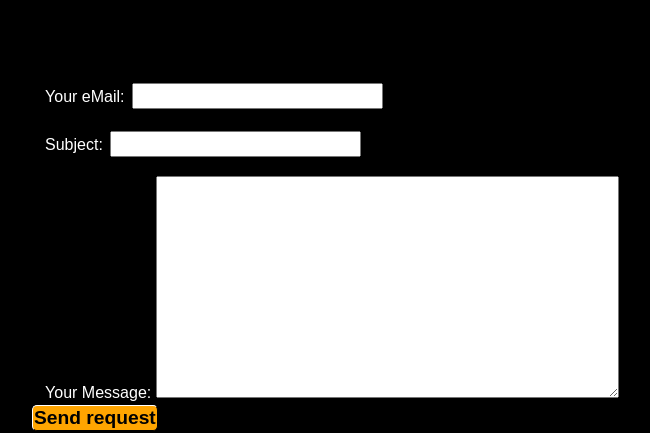
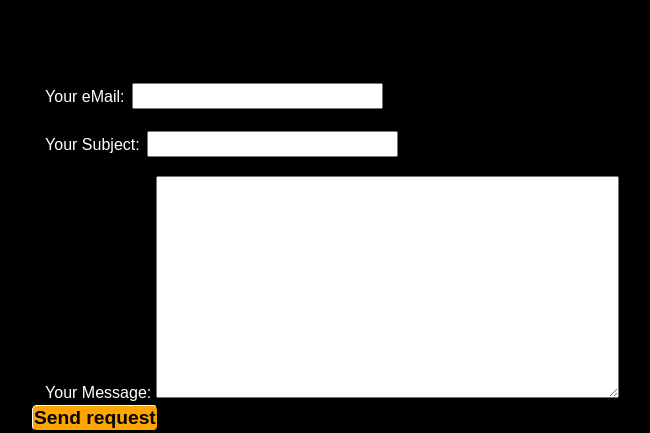
Before and after one commit to frlan/yaturl-django, a Django app: page /contact/ in a window 1280 px wide. Shown: the part 84-517 px from the top of the page, without its empty margins (99-749 px from the left). Run offline with Django 3.2, Linux system fonts and the light colour scheme; parts of the project's set-up code (start-up, migrations or seed data) failed here and were passed over.

Commit message:
Start to add i18n

```diff
--- a/yaturl-ng/yaturl/forms.py
+++ b/yaturl-ng/yaturl/forms.py
@@ -5,13 +5,15 @@ from django.contrib.sites.models import get_current_site
 from urlparse import urlsplit
 from yaturl.models import Link
 
+# i18n
+from django.utils.translation import ugettext_lazy as _
 
 ########################################################################
 class ContactForm(forms.Form):
 
-    sender = forms.EmailField(label=u'Your eMail')
-    subject = forms.CharField(min_length=1, max_length=100)
-    message = forms.CharField(widget=forms.Textarea, label=u'Your Message')
+    sender = forms.EmailField(label=_(u'Your eMail'))
+    subject = forms.CharField(label=_(u'Your Subject'), min_length=1, max_length=100)
+    message = forms.CharField(widget=forms.Textarea, label=_(u'Your Message'))
 
 
 ########################################################################
--- a/yaturl-ng/yaturl/models.py
+++ b/yaturl-ng/yaturl/models.py
@@ -2,6 +2,9 @@
 
 from django.contrib.sites.models import Site
 from django.db import models
+
+# i18n
+from django.utils.translation import ugettext_lazy as _
 
 
 ########################################################################
--- a/yaturl-ng/yaturl/utils.py
+++ b/yaturl-ng/yaturl/utils.py
@@ -6,6 +6,8 @@ from django.template.loader import get_template
 from django.contrib.sites.models import get_current_site
 import hashlib
 
+# i18n
+from django.utils.translation import ugettext_lazy as _
 
 #----------------------------------------------------------------------
 def send_contact_mail(request, subject, message, sender, template_name='contact_mail.txt'):
--- a/yaturl-ng/yaturl/views.py
+++ b/yaturl-ng/yaturl/views.py
@@ -10,6 +10,8 @@ from yaturl.models import Link, Access
 from yaturl.utils import get_sha1_hash, send_contact_mail
 from django.core.urlresolvers import reverse
 
+# i18n
+from django.utils.translation import ugettext_lazy as _
 
 ########################################################################
 class SiteMismatchError(Exception):
@@ -46,7 +48,7 @@ def showurl_form(request):
             try:
                 link_shorthash = _get_link_shorthash_from_url(request, short_link)
             except SiteMismatchError:
-                msg = u'Link not found or an invalid URL/hash has been provided.'
+                msg = _(u'Link not found or an invalid URL/hash has been provided.')
                 errors.append(msg)
             else:
                 return HttpResponseRedirect(reverse('showurl', kwargs={'link_hash': link_shorthash}))
@@ -86,7 +88,7 @@ def showurl(request, link_hash=None):
     try:
         link = Link.objects.get(link_shorthash=link_hash)
     except Link.DoesNotExist:
-        msg = u'Link not found or an invalid URL/hash has been provided.'
+        msg = _(u'Link not found or an invalid URL/hash has been provided.')
         errors.append(msg)
     else:
         accessed = len(Access.objects.filter(link__id=link.id))
--- a/yaturl-ng/yaturl_net/templates/pages/contact.html
+++ b/yaturl-ng/yaturl_net/templates/pages/contact.html
@@ -1,5 +1,5 @@
 {% extends "base.html" %}
-
+{% load i18n %}
 {% block meta_title %}
 Contact Us
 {% endblock %}
```
Also changed, not shown: yaturl-ng/yaturl_net/settings.py (+7 -1 lines).
